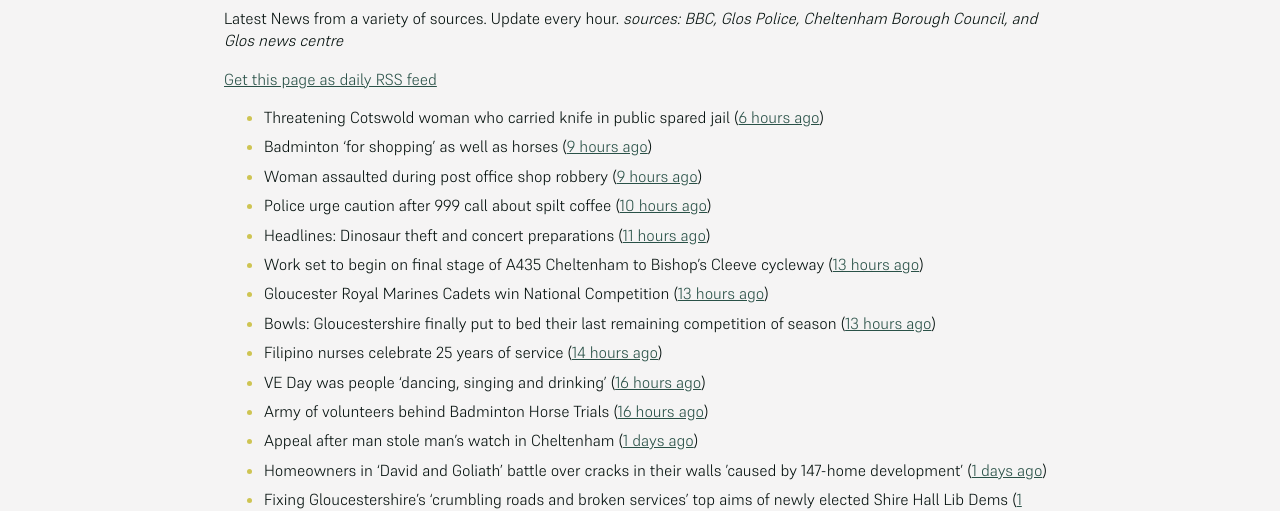
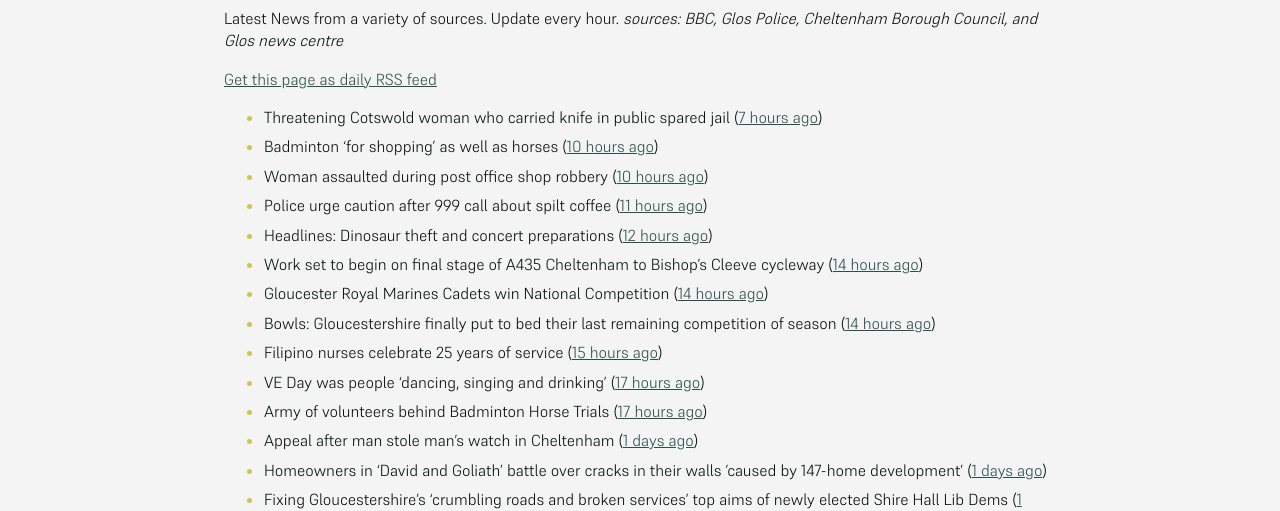
Before and after one commit to mat-0/cheltenham-open-data, a Jekyll site: the page built from _pages/news.md, in a window 1280 px wide. Shown: the part 266-777 px from the top of the page. Built offline with Jekyll 4.4.1, drawn with Linux system fonts in a browser that asks for light colours.

Commit message:
Updated 2025-05-06 22:57:55

```diff
--- a/_pages/news.md
+++ b/_pages/news.md
@@ -12,17 +12,17 @@ _sources: BBC, Glos Police, Cheltenham Borough Council, and Glos news centre_
 [Get this page as daily RSS feed](/daily.rss)
 
 <!-- news_marker starts -->
-- Threatening Cotswold woman who carried knife in public spared jail ([6 hours ago](https://gloucesternewscentre.co.uk/threatening-cotswold-woman-who-carried-knife-in-public-spared-jail/))
-- Badminton 'for shopping' as well as horses ([9 hours ago](https://www.bbc.com/news/articles/cqx4nl0w8x4o))
-- Woman assaulted during post office shop robbery ([9 hours ago](https://www.bbc.com/news/articles/cj454xw4qryo))
-- Police urge caution after 999 call about spilt coffee ([10 hours ago](https://www.bbc.com/news/articles/c4g9ng7z94jo))
-- Headlines: Dinosaur theft and concert preparations ([11 hours ago](https://www.bbc.com/news/articles/c99peejp40po))
-- Work set to begin on final stage of A435 Cheltenham to Bishop’s Cleeve cycleway ([13 hours ago](https://gloucesternewscentre.co.uk/work-set-to-begin-on-final-stage-of-a435-cheltenham-to-bishops-cleeve-cycleway/))
-- Gloucester Royal Marines Cadets win National Competition ([13 hours ago](https://gloucesternewscentre.co.uk/gloucester-royal-marines-cadets-win-national-competition/))
-- Bowls: Gloucestershire finally put to bed their last remaining competition of season ([13 hours ago](https://gloucesternewscentre.co.uk/bowls-gloucestershire-finally-put-to-bed-their-last-remaining-competition-of-season/))
-- Filipino nurses celebrate 25 years of service ([14 hours ago](https://gloucesternewscentre.co.uk/filipino-nurses-celebrate-25-years-of-service/))
-- VE Day was people 'dancing, singing and drinking' ([16 hours ago](https://www.bbc.com/news/articles/cvg9y4pye5ro))
-- Army of volunteers behind Badminton Horse Trials ([16 hours ago](https://www.bbc.com/news/articles/crrz4549z2po))
+- Threatening Cotswold woman who carried knife in public spared jail ([7 hours ago](https://gloucesternewscentre.co.uk/threatening-cotswold-woman-who-carried-knife-in-public-spared-jail/))
+- Badminton 'for shopping' as well as horses ([10 hours ago](https://www.bbc.com/news/articles/cqx4nl0w8x4o))
+- Woman assaulted during post office shop robbery ([10 hours ago](https://www.bbc.com/news/articles/cj454xw4qryo))
+- Police urge caution after 999 call about spilt coffee ([11 hours ago](https://www.bbc.com/news/articles/c4g9ng7z94jo))
+- Headlines: Dinosaur theft and concert preparations ([12 hours ago](https://www.bbc.com/news/articles/c99peejp40po))
+- Work set to begin on final stage of A435 Cheltenham to Bishop’s Cleeve cycleway ([14 hours ago](https://gloucesternewscentre.co.uk/work-set-to-begin-on-final-stage-of-a435-cheltenham-to-bishops-cleeve-cycleway/))
+- Gloucester Royal Marines Cadets win National Competition ([14 hours ago](https://gloucesternewscentre.co.uk/gloucester-royal-marines-cadets-win-national-competition/))
+- Bowls: Gloucestershire finally put to bed their last remaining competition of season ([14 hours ago](https://gloucesternewscentre.co.uk/bowls-gloucestershire-finally-put-to-bed-their-last-remaining-competition-of-season/))
+- Filipino nurses celebrate 25 years of service ([15 hours ago](https://gloucesternewscentre.co.uk/filipino-nurses-celebrate-25-years-of-service/))
+- VE Day was people 'dancing, singing and drinking' ([17 hours ago](https://www.bbc.com/news/articles/cvg9y4pye5ro))
+- Army of volunteers behind Badminton Horse Trials ([17 hours ago](https://www.bbc.com/news/articles/crrz4549z2po))
 - Appeal after man stole man’s watch in Cheltenham ([1 days ago](https://gloucesternewscentre.co.uk/appeal-after-man-stole-mans-watch-in-cheltenham/))
 - Homeowners in ‘David and Goliath’ battle over cracks in their walls ’caused by 147-home development’ ([1 days ago](https://gloucesternewscentre.co.uk/homeowners-in-david-and-goliath-battle-over-cracks-in-their-walls-caused-by-147-home-development/))
 - Fixing Gloucestershire’s ‘crumbling roads and broken services’ top aims of newly elected Shire Hall Lib Dems ([1 days ago](https://gloucesternewscentre.co.uk/fixing-gloucestershires-crumbling-roads-and-broken-services-top-aims-of-newly-elected-shire-hall-lib-dems/))
```
Also changed, not shown: _data/flood.json (+5 -69 lines), _pages/fix-my-street.md (+6 -6 lines), index.md (+5 -5 lines).
